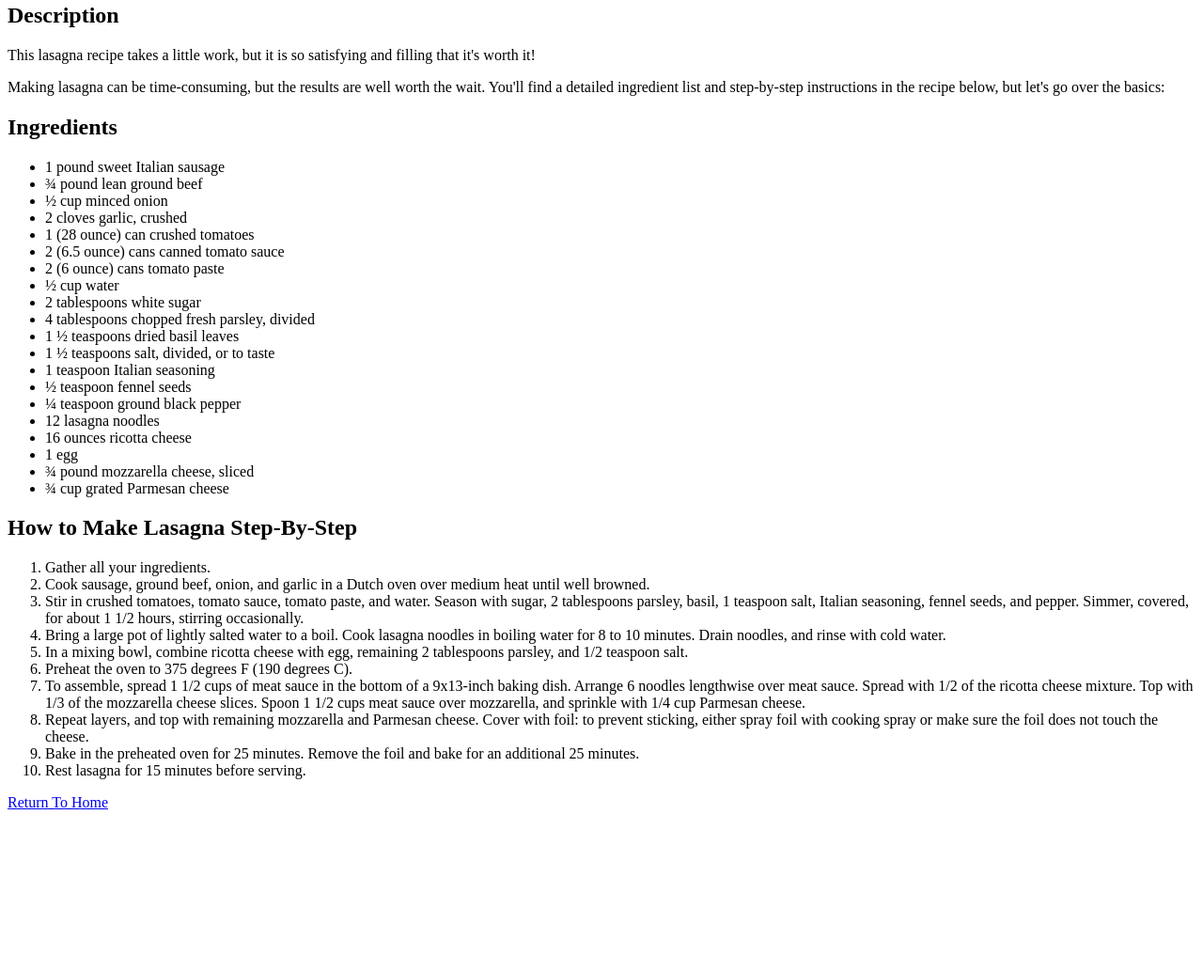
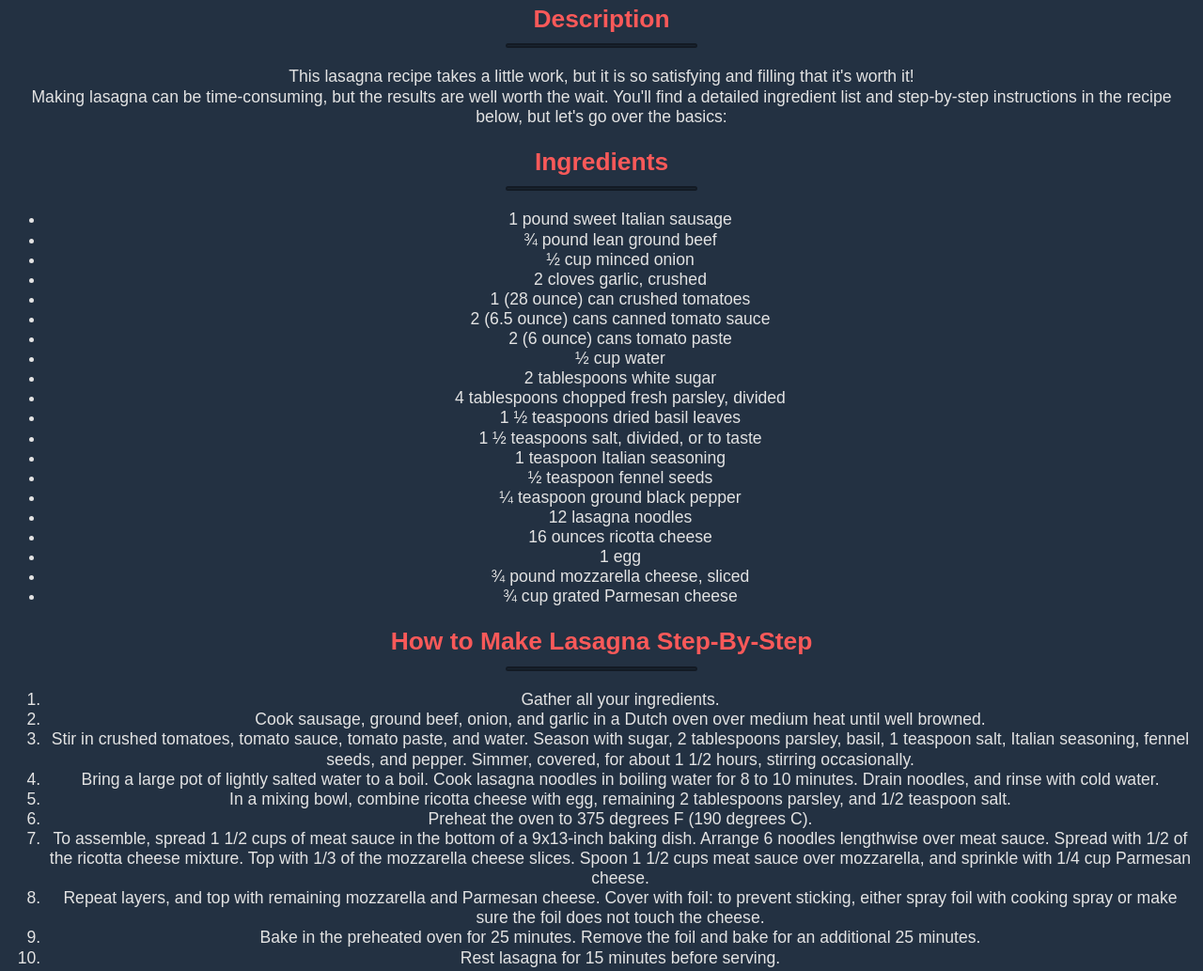
Before and after one commit to JvckDevelopments/odin-recipes, a plain HTML site: page recipes/lasagna.html in a window 1280 px wide. Shown: the part 401-1434 px from the top of the page at 94% size. Before the commit the page ends 1272 px from the top, so only its background shows below. Drawn offline with Linux system fonts and the light colour scheme.

Commit message:
styled all pages with css

```diff
--- a/recipes/lasagna.html
+++ b/recipes/lasagna.html
@@ -3,15 +3,23 @@
 <head>
     <meta charset="UTF-8">
     <meta name="viewport" content="width=device-width, initial-scale=1.0">
+    <link rel="preconnect" href="https://fonts.googleapis.com">
+<link rel="preconnect" href="https://fonts.gstatic.com" crossorigin>
+    <link rel="stylesheet" href="/styles.css">
     <title>Lasagna Recipe</title>
 </head>
 <body>
     <h1>World's Best Lasagna</h1>
     <img src="https://cdn.jwplayer.com/v2/media/mQoXGcWf/poster.jpg?width=720" alt="picture of lasagna">
+    <div class="container">
     <h2>Description</h2>
-    <p>This lasagna recipe takes a little work, but it is so satisfying and filling that it's worth it!</p>
-    <p>Making lasagna can be time-consuming, but the results are well worth the wait. You'll find a detailed ingredient list and step-by-step instructions in the recipe below, but let's go over the basics:</p>
+    <div class="divider"></div>
+
+    <p>This lasagna recipe takes a little work, but it is so satisfying and filling that it's worth it! <br> Making lasagna can be time-consuming, but the results are well worth the wait. You'll find a detailed ingredient list and step-by-step instructions in the recipe below, but let's go over the basics:</p>
+</div>
+<div class="container">
     <h2>Ingredients</h2>
+    <div class="divider"></div>
     <ul>
         <li>1 pound sweet Italian sausage</li>
         <li>&frac34; pound lean ground beef</li>
@@ -34,7 +42,10 @@
         <li>&frac34; pound mozzarella cheese, sliced</li>
         <li>&frac34; cup grated Parmesan cheese</li>
     </ul>
+</div>
+<div class="container">
     <h2>How to Make Lasagna Step-By-Step</h2>
+    <div class="divider"></div>
     <ol>
         <li>Gather all your ingredients.</li>
         <li>Cook sausage, ground beef, onion, and garlic in a Dutch oven over medium heat until well browned.</li>
@@ -47,6 +58,7 @@
         <li>Bake in the preheated oven for 25 minutes. Remove the foil and bake for an additional 25 minutes.</li>
         <li>Rest lasagna for 15 minutes before serving.</li>
     </ol>
+</div>
     <a href="/index.html">Return To Home</a>
 </body>
 </html>
--- /dev/null
+++ b/styles.css
@@ -0,0 +1,55 @@
+body {
+    font-family: 'Montserrat', sans-serif;
+    background-color: #233142;
+    color: #e3e3e3;
+    text-align: center;
+}
+
+h1, h2{
+    text-align: center;
+    color: #f95959;
+}
+
+h2 {
+    margin-bottom: -10px;
+}
+
+a {
+    display: block;
+    text-align: center;
+    text-decoration: none;
+    font-size: 24px;
+}
+a:hover {
+    color: #929292;
+}
+a:active {
+    color: #e3e3e3;
+}
+
+a::after {
+    content: " ⬅️";
+}
+a:visited {
+    color: #e3e3e3;
+    ;
+}
+
+img {
+    border-radius: 20px;
+}
+
+.container {
+    margin-bottom: 5px;
+    font-size: 1.1rem;
+    line-height: 1.2;
+}
+
+.divider {
+    border: 2px solid rgba(0, 0, 0, 0.26);
+    background-color: rgba(0, 0, 0, 0.26);
+    height: 1px;
+    width: 200px;
+    margin: 20px auto;
+    border-radius: 20px;
+}
```
Also changed, not shown: index.html (+5 -0 lines), recipes/burger.html (+6 -0 lines), recipes/pizza.html (+7 -1 lines).
